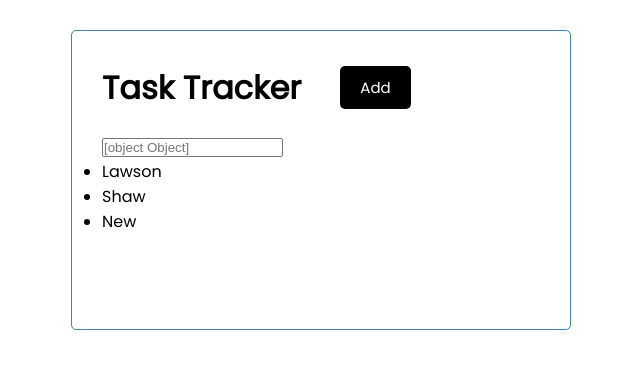
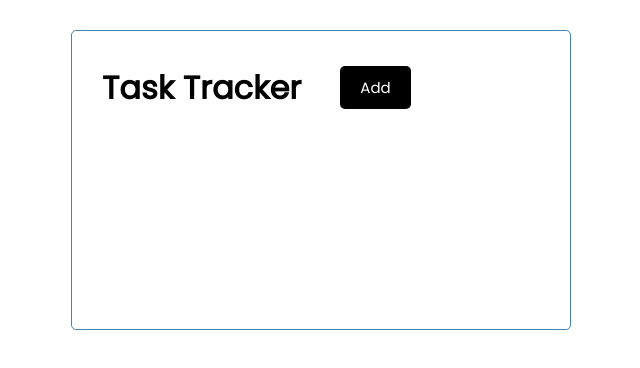
Before and after one commit to Coreyo-git/react-demo, a React (Create React App) app: page / in a window 1280 px wide. Shown: the top 368 px of the page, without its empty margins (319-959 px from the left). Built offline with nearby package versions, Linux system fonts and the light colour scheme.

Commit message:
Removed extra custom compnents to get on track with tutorial

```diff
--- a/src/App.js
+++ b/src/App.js
@@ -1,14 +1,10 @@
 import './App.css';
 import Header from './components/Header';
-import JobList from './components/JobList';
-import TextField from './components/TextField';
 
 function App() {
   return (
     <div className="container">
       <Header />
-      <TextField />
-      <JobList />
     </div>
   );
 }
--- a/src/components/JobList.js
+++ /dev/null
@@ -1,18 +0,0 @@
-import React from 'react'
-
-function JobList() {
-    const jobs = ["Lawson", "Shaw", "New"];
-    const items = [];
-
-    for (const job of jobs) {
-        items.push(<li>{ job }</li>);
-    }
-
-    return (
-        <div>
-            <ul>{items}</ul>
-        </div>
-    )
-}
-
-export default JobList
--- a/src/components/TextField.js
+++ /dev/null
@@ -1,12 +0,0 @@
-const TextField = (placeholder) => {
-    return (
-        <input type="text"  placeholder={placeholder}></input>
-    )
-}
-
-TextField.defaultProps = {
-    text: 'replace me',
-    placeholder: 'replace me',
-}
-
-export default TextField
```
